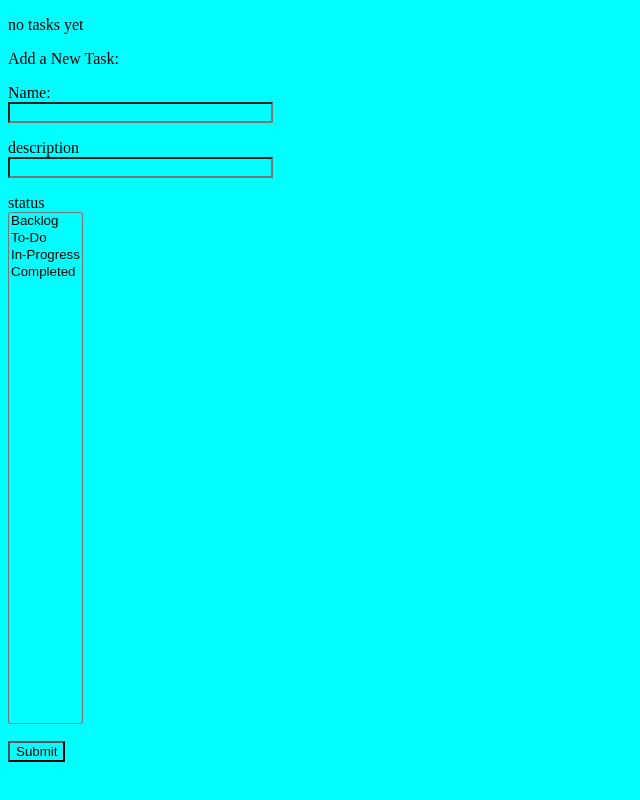
After one commit to rjhigdon/Specs_Capstone, a Flask app: template templates/project.html in a window 1280 px wide. The commit adds this page. Shown: the whole page, without its empty margins (0-640 px from the left). Run offline with Flask 3, Linux system fonts and the light colour scheme; the template is opened without the code that fills it: values that come from a table or form of the project are taken from there, others are empty.

Commit message:
all functionality bing chilling

```diff
--- a/crud.py
+++ b/crud.py
@@ -1,4 +1,5 @@
 from model import User, Project, Task, connect_to_db
+from flask_login import current_user
 
 
 """User related functions"""
@@ -39,7 +40,9 @@ def get_project_by_id(project_id):
 def get_project_by_name(name):
     return Project.query.get(name)
 
-# def get_project_by_user(user)
+def current_user_projects(id):
+    return Project.query.filter(Project.user_id == id)
+
 
 """Task related function"""
 def create_task(task_name, task_description, status, project_id):
--- a/forms.py
+++ b/forms.py
@@ -1,33 +1,25 @@
 from flask_wtf import FlaskForm
+from flask import flash
 from wtforms import StringField, PasswordField, SubmitField, SelectField
-from wtforms.validators import DataRequired, ValidationError
+from wtforms.validators import DataRequired, InputRequired, ValidationError
 from model import User, Project, Task
 
 class RegisterForm(FlaskForm):
-    username = StringField("Username", validators=[DataRequired()])
-    password = PasswordField("Password", validators=[DataRequired()])
+    username = StringField("Username:", validators=[DataRequired()])
+    password = PasswordField("Password:", validators=[DataRequired()])
     submit = SubmitField("Submit")
 
     def user_validate(self, username):
-        username_checker = User.query.filter_by(username = username.data).first()
+        existing_username_query = User.query.filter_by(username = username.data).first()
 
-        if username_checker:
-            raise ValidationError(
-                "That username already exists. Try again"
-            )
+        if existing_username_query:
+            raise ValidationError("That username already exists. Try again")
 
 class LoginForm(FlaskForm):
     username = StringField("Username:", validators=[DataRequired()])
     password = PasswordField("Password:", validators=[DataRequired()])
     submit = SubmitField("Submit")
 
-    def user_validate(self, username):
-        username_checker = User.query.filter_by(username = username.data).first()
-
-        if username_checker:
-            raise ValidationError(
-                "That username already exists. Try again"
-            )
 
 class ProjectForm(FlaskForm):
     project_name = StringField("Name:", validators=[DataRequired()])
@@ -44,5 +36,6 @@ class ProjectForm(FlaskForm):
 
 class TaskForm(FlaskForm):
     task_name = StringField("Name:")
-    description = StringField("description")
-    status = SelectField("status", choices=[('Backlog', 'Backlog'), ('To-Do', 'To-Do'), ('In-Progress', 'In-Progress'), ('Done', 'Done')])
+    task_description = StringField("description")
+    status = SelectField("status", choices=[('Backlog', 'Backlog'), ('To-Do', 'To-Do'), ('In-Progress', 'In-Progress'), ('Completed', 'Completed')])
+    submit=SubmitField("Submit")
--- a/seed.py
+++ b/seed.py
@@ -36,7 +36,7 @@ with server.app.app_context():
 #Creates 1000 tasks randomly assigned to a project and status
     for _ in range (1000):
 
-        statuses = ['Backlog', 'To-do', 'In-progress', 'Completed']
+        statuses = ['Backlog', 'To-Do', 'In-Progress', 'Completed']
 
         task_name = fake.text(10)
         task_description = fake.text(100)
--- a/server.py
+++ b/server.py
@@ -1,49 +1,189 @@
-from forms import RegisterForm, LoginForm, ProjectForm
-import crud
+from forms import RegisterForm, LoginForm, ProjectForm,TaskForm
 from model import db, User, Project, Task, connect_to_db
+from crud import current_user_projects
 
-from flask import (Flask, render_template, flash, redirect, url_for, session, request)
-from flask_login import LoginManager, login_user
+from flask import (Flask, render_template, flash, redirect)
+from flask_login import LoginManager, login_user, login_required, logout_user, current_user
 from jinja2 import StrictUndefined
 
 app = Flask(__name__)
 app.secret_key = "supa dupa secret"
 app.jinja_env.undefined = StrictUndefined
 
+
 login_manager = LoginManager()
 login_manager.init_app(app)
+login_manager.login_view = "login"
 
 @login_manager.user_loader
 def load_user(user_id):
-    return User.query.get(user_id);
+    return User.query.get(int(user_id))
 
 @app.route("/")
 def homepage():
     return render_template("homepage.html")
 
-@app.route("/login", methods=['GET', 'POST'])
-def login():
-    form = LoginForm()
-    if form.validate_on_submit():
-        user = User.query.filter_by(username=form.username.data).first()
-        login_user(user)
-        return redirect("/")
-
-    return render_template("login.html", form=form)
 
 @app.route("/register", methods=['GET', 'POST'])
 def register():
     form = RegisterForm()
-    if form.is_submitted():
+    if form.validate_on_submit():
         new_user = User(username=form.username.data, password=form.password.data)
-        print(form.username.data)
-        print(form.password.data)
-        print(new_user)
+        flash(f"User: {form.username.data} successfully registered")
         db.session.add(new_user)
         db.session.commit()
+        return redirect("/login")
+    else:
+        flash("That username already exists. Try another")
 
     return render_template("register.html", form=form)
 
+@app.route("/login", methods=['GET', 'POST'])
+def login():
+    form = LoginForm()
+    print(form.username.data)
+    print(form.validate_on_submit())
+    if form.validate_on_submit():
+        user = User.query.filter_by(username=form.username.data).first()
+        print(user)
+        if user:
+            if form.password.data == user.password:
+                login_user(user)
+                flash(f"Logged in as {user.username}")
+                return redirect("/projects")
+            else:
+                flash("Username or Password was incorrect. Try again")
+
+    return render_template("login.html", form=form)
+
+@app.route("/projects", methods=["POST", "GET"])
+@login_required
+def all_projects():
+    form = ProjectForm()
+    if form.is_submitted():
+        new_project = Project(
+            project_name=form.project_name.data,
+            project_description=form.project_description.data,
+            user_id=current_user.user_id
+            )
+        db.session.add(new_project)
+        db.session.commit()
+        return redirect("/projects")
+
+    user = current_user
+    results = current_user_projects(user.user_id)
+    return render_template("all_projects.html", user=user, results=results, form=form)
+
+@app.route("/projects/<int:project_id>",methods=["GET", "POST"])
+@login_required
+def project(project_id):
+    current_project = Project.query.get(project_id)
+    form=TaskForm()
+    if form.is_submitted():
+        new_task = Task(
+            task_name = form.task_name.data,
+            task_description = form.task_description.data,
+            status = form.status.data,
+            project_id = current_project.project_id
+            )
+        db.session.add(new_task)
+        db.session.commit()
+        return redirect("/projects/{0}".format(project_id))
+
+    current_project_tasks = current_project.tasks
+
+    if current_project.tasks:
+        tasks_for_backlog = current_project.tasks
+        backlog_tasks = []
+        for tasks in tasks_for_backlog:
+            if tasks.status=="Backlog":
+                backlog_tasks.append(tasks)
+
+        tasks_for_todo = current_project.tasks
+        todo_tasks = []
+        for tasks in tasks_for_todo:
+            if tasks.status=="To-Do":
+                todo_tasks.append(tasks)
+
+        tasks_for_in_progress = current_project.tasks
+        in_progress_tasks = []
+        for tasks in tasks_for_in_progress:
+            if tasks.status=="In-Progress":
+                in_progress_tasks.append(tasks)
+
+        tasks_for_completed = current_project.tasks
+        completed_tasks = []
+        for tasks in tasks_for_completed:
+            if tasks.status=="Completed":
+                completed_tasks.append(tasks)
+
+        return render_template("project.html", project=Project, tasks=tasks, backlog_tasks=backlog_tasks, todo_tasks=todo_tasks, in_progress_tasks=in_progress_tasks, completed_tasks=completed_tasks, current_project_tasks=current_project_tasks, form=form)
+
+    else:
+        return render_template("project.html", project=Project, current_project_tasks=current_project_tasks, form=form)
+
+@app.route("/Backlog/<task_id>")
+def backlog_update(task_id):
+
+    current_task = Task.query.filter(Task.task_id==task_id).first()
+    current_task.status = "Backlog"
+    db.session.commit()
+    return redirect(f"/projects/{current_task.project_id}")
+
+@app.route("/To-Do/<task_id>")
+def todo_update(task_id):
+
+    current_task = Task.query.filter(Task.task_id==task_id).first()
+    current_task.status = "To-Do"
+    db.session.commit()
+    return redirect(f"/projects/{current_task.project_id}")
+
+@app.route("/In-Progress/<task_id>")
+def in_progress_update(task_id):
+    current_task = Task.query.filter(Task.task_id==task_id).first()
+    current_task.status = "In-Progress"
+    db.session.commit()
+    return redirect(f"/projects/{current_task.project_id}")
+
+@app.route("/Completed/<task_id>")
+def completed_update(task_id):
+    current_task = Task.query.filter(Task.task_id==task_id).first()
+    print(current_task.status)
+    current_task.status = "Completed"
+    db.session.commit()
+    print(current_task.status)
+    return redirect(f"/projects/{current_task.project_id}")
+
+@app.route("/delete/<task_id>")
+def delete_task(task_id):
+    current_task = Task.query.filter(Task.task_id==task_id).first()
+    if current_task:
+        db.session.delete(current_task)
+        db.session.commit()
+        return redirect(f"/projects/{current_task.project_id}")
+    else:
+        return redirect(f"/projects")
+
+@app.route("/project_delete/<project_id>")
+def delete_project(project_id):
+    current_project = Project.query.filter(Project.project_id==project_id).first()
+    current_tasks = Task.query.filter(Task.project_id == project_id).all()
+    if current_tasks:
+        for tasks in current_tasks:
+            db.session.delete(tasks)
+            db.session.delete(current_project)
+            db.session.commit()
+    else:
+        db.session.delete(current_project)
+        db.session.commit()
+    return redirect("/projects")
+
+
+@app.route("/logout", methods=["GET", "POST"])
+@login_required
+def logout():
+    logout_user()
+    return redirect("/login")
 
 if __name__ == "__main__":
     connect_to_db(app)
--- /dev/null
+++ b/static/static.css
@@ -0,0 +1,16 @@
+*{
+    background-color:aqua;
+}
+ul{
+    display: flex;
+    flex-direction: column;
+}
+li{
+    display: flex;
+    flex-direction: row;
+}
+#task-container{
+    display: flex;
+    flex-direction: row;
+
+}
--- a/templates/base.html
+++ b/templates/base.html
@@ -3,6 +3,7 @@
 <head>
     <meta charset="UTF-8">
     <meta name="viewport" content="width=device-width, initial-scale=1.0">
+    <link rel="stylesheet" href="../static/static.css">
     <title>
         {% block title %}{% endblock %}
       </title>
--- /dev/null
+++ b/templates/project.html
@@ -0,0 +1,94 @@
+{% extends "base.html" %}
+
+{% block body %}
+
+{% if current_project_tasks: %}
+<div id="task-container">
+
+    <ul class="task_list" id="backlog_tasks">
+    {% for tasks in backlog_tasks %}
+        <li>
+            Task: {{ tasks.task_name }} Status: {{ tasks.status }}
+            <a href="/To-Do/{{ tasks.task_id }}"> <button id="right"> -> </button></a>
+            <a href="/delete/ {{ tasks.task_id }}"><button>x</button></a>
+        </li>
+    {% endfor %}
+    </ul>
+
+    <ul class="task_list" id="todo_tasks">
+    {% for tasks in todo_tasks %}
+        <li>
+            <a href="/Backlog/{{ tasks.task_id }}"><button> <- </button></a>
+            Task: {{ tasks.task_name }} Status: {{ tasks.status }}
+            <a href="/In-Progress/{{ tasks.task_id }}"><button> -> </button></a>
+            <a href="/delete/ {{ tasks.task_id }}"><button>x</button></a>
+        </li>
+    {% endfor %}
+    </ul>
+
+    <ul class="task_list" id="in_progress_tasks">
+    {% for tasks in in_progress_tasks %}
+        <li>
+            <a href="/To-Do/{{ tasks.task_id }}"><button> <- </button></a>
+            Task: {{ tasks.task_name }} Status: {{ tasks.status }}
+            <a href="/Completed/{{ tasks.task_id }}"><button> -> </button></a>
+            <a href="/delete/ {{ tasks.task_id }}"><button>x</button></a>
+        </li>
+        {% endfor %}
+    </ul>
+
+    <ul class="task_list" id="completed_tasks">
+        {% for tasks in completed_tasks %}
+        <li>
+            <a href="/In-Progress/{{ tasks.task_id }}"><button> <- </button></a>
+            Task: {{ tasks.task_name }} Status: {{ tasks.status }}
+            <a href="/delete/ {{ tasks.task_id }}"><button>x</button></a>
+        </li>
+        {% endfor %}
+    </ul>
+</div>
+    <form action="" method="POST">
+        <p>Add a New Task:</p>
+        <p>
+            {{ form.task_name.label }}<br>
+            {{ form.task_name(size=30) }}
+        </p>
+        <p>
+            {{ form.task_description.label }}<br>
+            {{ form.task_description(size=30) }}
+        </p>
+        <p>
+            {{ form.status.label }}<br>
+            {{ form.status }}
+        </p>
+        <p>
+            {{ form.submit}}
+        </p>
+    </form>
+
+
+{% else %}
+<p>no tasks yet </p>
+<form action="" method="POST">
+    <p>Add a New Task:</p>
+    <p>
+        {{ form.task_name.label }}<br>
+        {{ form.task_name(size=30) }}
+    </p>
+    <p>
+        {{ form.task_description.label }}<br>
+        {{ form.task_description(size=30) }}
+    </p>
+    <p>
+        {{ form.status.label }}<br>
+        {{ form.status(size=30) }}
+    </p>
+    <p>
+        {{ form.submit}}
+    </p>
+</form>
+
+
+{% endif %}
+
+{% endblock %}
--- a/templates/register.html
+++ b/templates/register.html
@@ -7,6 +7,7 @@
 
 <form action="" method="post">
     <p>
+        {{ form.csrf_token() }}
         {{ form.username.label }} <br>
         {{ form.username(size=30)}}
     </p>
@@ -18,5 +19,7 @@
         {{ form.submit }}
     </p>
 </form>
+<a href="{{ url_for('homepage') }}">Home</a>
+<a href="{{ url_for('login') }}">Login</a>
 
 {% endblock %}
```
Also changed, not shown: model.py (+19 -4 lines), requirements.txt (+10 -7 lines), templates/all_projects.html (added, +35 -0 lines), templates/login.html (+5 -2 lines), templates/projects.html (deleted, +0 -15 lines).
